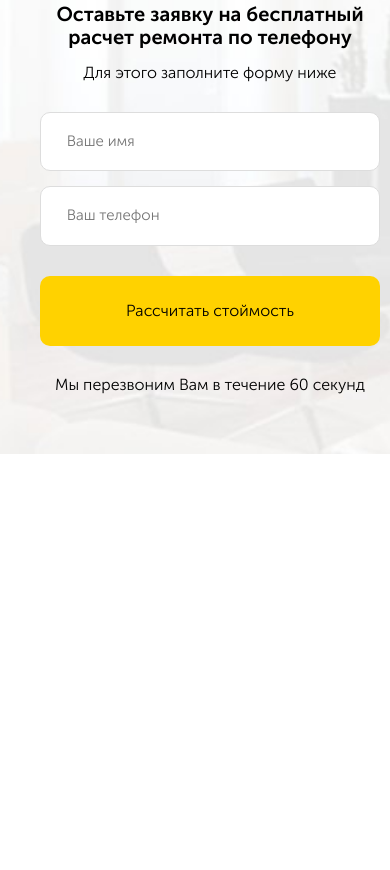
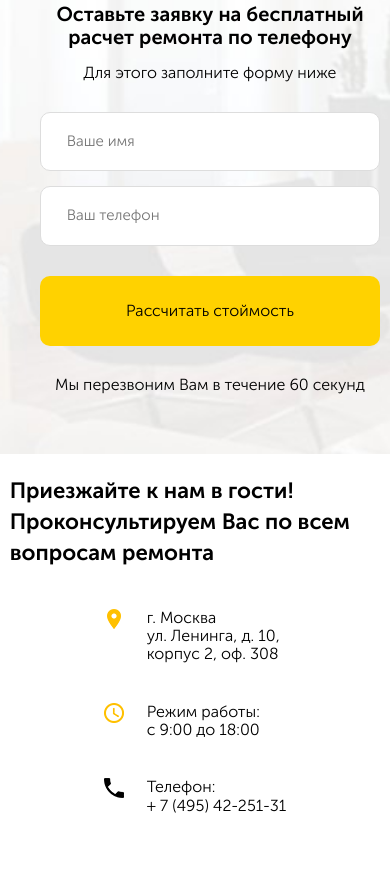
Before and after one commit to DuIIDa/Repair_of_flats, a plain HTML site: page src/index.html in a window 390 px wide. Shown: the part 10508-11378 px from the top of the page. Before the commit the page ends 10962 px from the top, so only its background shows below. Drawn offline with nearby package versions, Linux system fonts and the light colour scheme.

Commit message:
add footer

```diff
--- a/src/index.html
+++ b/src/index.html
@@ -388,6 +388,53 @@
 
     </main>
 
+    <footer class="footer">
+        <div class="map" id = "map">
+            <script type="text/javascript" charset="utf-8" async src="https://api-maps.yandex.ru/services/constructor/1.0/js/?um=constructor%3A51c8bc5d613ed7285a61f66dc1259117d9ce55d1a356288dabee1367cbaa12ee&amp;width=100%25&amp;height=640&amp;lang=ru_RU&amp;scroll=false"></script>
+        </div>
+        <div class="container">
+            <div class="contacts-block">
+                <div class="contacts">
+                    <h3 class="contacts__title">
+                        Приезжайте к нам в гости! Проконсультируем Вас по всем вопросам ремонта
+                    </h3>
+
+                    <ul class="contacts-list">
+                        <li class="contacts-list__item">
+                            <span class="contacts-list__icon">
+                                <img src="img/footer/map.png" alt="map">
+                            </span>
+                            <span class="contacts-list__text">
+                                г. Москва<br>
+                                ул. Ленинга, д. 10,<br>
+                                корпус 2, оф. 308
+                            </span>
+                        </li>
+                        <li class="contacts-list__item">
+                            <span class="contacts-list__icon">
+                                <img src="img/footer/clock.png" alt="clock">
+                            </span>
+                            <span class="contacts-list__text">
+                                Режим работы:<br>
+                                с 9:00 до 18:00
+                            </span>
+                        </li>
+                        <li class="contacts-list__item">
+                            <span class="contacts-list__icon">
+                                <img src="img/footer/phone.png" alt="phone">
+                            </span>
+                            <span class="contacts-list__text">
+                                Телефон: <br>
+                                <a class = "contacts-list__tel" href="tel:+7(495)42-251-31">+ 7 (495) 42-251-31</a>
+                            </span>
+                        </li>
+                    </ul>
+
+                </div>
+            </div>
+        </div>
+    </footer>
+
     <div class="model">
         <div class="model-dialog">
             <h4 class="model-dialog__title">Модал очка</h4>
--- a/src/js/main.js
+++ b/src/js/main.js
@@ -3,7 +3,6 @@
 $(document).ready(function () {
     const button = $('#button');
     const model = $('.model');
-    console.log('model: ', model);
 
     const isOpen = () => {
         model.toggleClass('model_active');
--- /dev/null
+++ b/src/sass/blocks/_footer.sass
@@ -0,0 +1,55 @@
+.footer
+    position: relative
+.map
+    position: absolute
+    width: 50%
+    left: 0
+    top: 0
+.contacts
+    flex-basis: 50%
+    padding-top: 100px
+    padding-left: 200px
+    &__title
+        +bold
+        font-size: 22px
+        line-height: 1.4
+        margin-bottom: 100px
+    &-block
+        display: flex
+        justify-content: flex-end
+    &-list
+        padding: 0
+        list-style: none
+        &__icon
+            width: 20px
+            height: 20px
+            text-align: center
+            line-height: 20px
+            margin-right: 23px
+        &__tel
+            text-decoration: none
+            color: #000
+        &__item
+            display: flex
+            align-items: flex-start
+            margin-bottom: 39px
+@media ( max-width: 768px )
+    .footer
+        display: flex
+        flex-direction: column
+    .map
+        position: static
+        width: 100%
+        left: 0
+        bottom: 0
+        order: 1
+    .contacts
+        flex-basis: 100%
+        padding-top: 0
+        padding-left: 0
+        display: flex
+        flex-direction: column
+        align-items: center
+        justify-content: center
+        &__title
+            margin-bottom: 24px
--- a/src/sass/style.sass
+++ b/src/sass/style.sass
@@ -19,3 +19,5 @@
 @import 'blocks/company'
 /*brif*/
 @import 'blocks/brif'
+/**/
+@import 'blocks/footer'
```
Also changed, not shown: src/css/style.css, src/img/footer/clock.png (added), src/img/footer/map.png (added), src/img/footer/phone.png (added), 1 other file.
